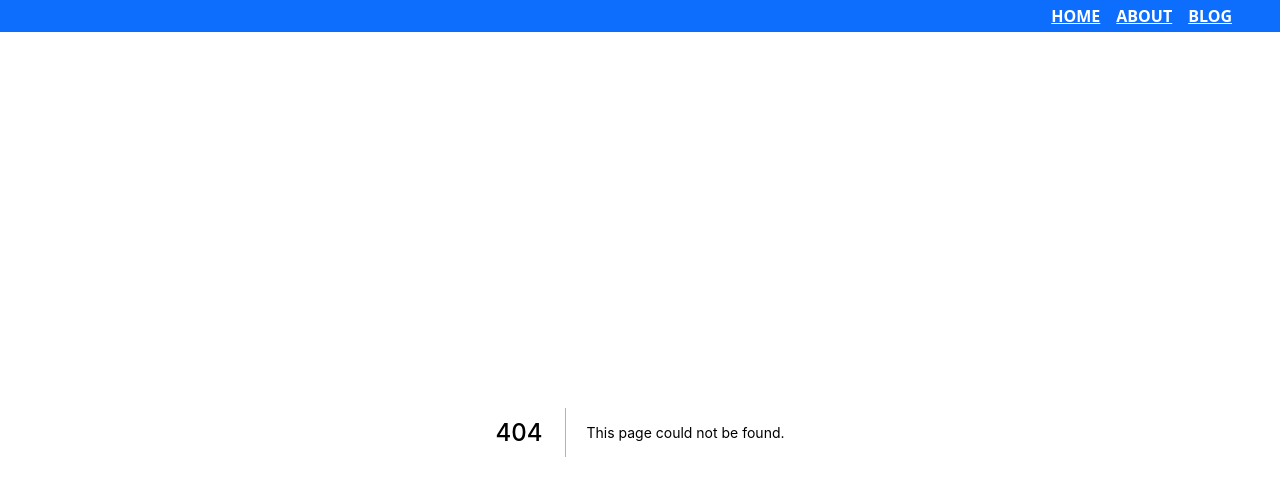
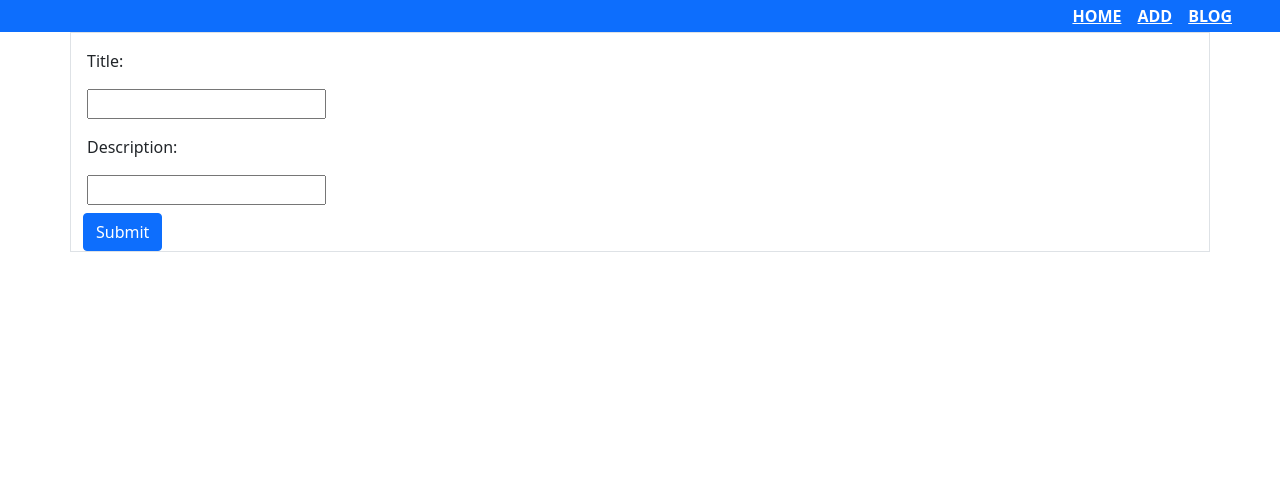
Before and after one commit to prashil-vaishnani/NextJs_Blogger_app, a Next.js app: page /Add in a window 1280 px wide. Before the commit this address had no page. Shown: the top 480 px of the page. Built offline with nearby package versions, Linux system fonts and the light colour scheme.

Commit message:
api added

```diff
--- a/components/Layout.tsx
+++ b/components/Layout.tsx
@@ -9,8 +9,8 @@ const Layout = ({ children }: MyComponentProps) => {
         <Link href="/">
           <a className="text-white fw-bold ">Home</a>
         </Link>
-        <Link href="/about">
-          <a className="text-white fw-bold px-3">about</a>
+        <Link href="/Add">
+          <a className="text-white fw-bold px-3">Add</a>
         </Link>
         <Link href="/blog">
           <a className="text-white fw-bold">blog</a>
--- /dev/null
+++ b/pages/Add/index.tsx
@@ -0,0 +1,63 @@
+import Head from "next/head";
+import { useState } from "react";
+
+const AddBlog = () => {
+  const [title, setTitle] = useState("");
+  const [description, setDescription] = useState("");
+
+  const titleHandler = async (e: { preventDefault: () => void }) => {
+    e.preventDefault();
+
+    const response = await fetch("/api/hello", {
+      method: "POST",
+      headers: {
+        "Content-Type": "application/json",
+      },
+      body: JSON.stringify({ title, description }),
+    });
+
+    if (!response.ok) {
+      throw new Error(`Error: ${response.status}`);
+    }
+
+    const data = await response.json();
+    console.log("POST: ", data);
+    setTitle("");
+    setDescription("");
+  };
+  return (
+    <>
+      <Head>
+        <title>ADD Blog</title>
+      </Head>
+      <div className="container border ">
+        <form>
+          <label htmlFor="title" className="ms-1  row mt-3 ">
+            Title:
+          </label>
+          <input
+            id="title"
+            className="ms-1 mt-3 align-item-center row "
+            value={title}
+            onChange={(e) => setTitle(e.target.value)}
+            type="text"
+          />
+          <label htmlFor="dec" className="ms-1  row mt-3 ">
+            Description:
+          </label>
+          <input
+            id="dec"
+            className="ms-1 mt-3 align-item-center row "
+            value={description}
+            onChange={(e) => setDescription(e.target.value)}
+            type="text"
+          />
+          <button className="mt-2 btn btn-primary" onClick={titleHandler}>
+            Submit
+          </button>
+        </form>
+      </div>
+    </>
+  );
+};
+export default AddBlog;
--- a/pages/api/hello.ts
+++ b/pages/api/hello.ts
@@ -1,13 +1,25 @@
 // Next.js API route support: https://nextjs.org/docs/api-routes/introduction
-import type { NextApiRequest, NextApiResponse } from 'next'
+import type { NextApiRequest, NextApiResponse } from "next";
 
-type Data = {
-  name: string
-}
+import { default as blogs } from "../../blog_details.json";
+
+type Data = { id: string; title: string; description: string };
 
 export default function handler(
   req: NextApiRequest,
-  res: NextApiResponse<Data>
+  res: NextApiResponse<Data[]>
 ) {
-  res.status(200).json({ name: 'John Doe' })
+  if (req.method === "GET") {
+    res.status(200).json(blogs);
+  } else if (req.method === "POST") {
+    const title: string = req.body.title;
+    const description: string = req.body.description;
+    const b: Data = {
+      id: Date.now().toString(),
+      title,
+      description,
+    };
+    blogs.push(b);
+    res.status(201).json(b);
+  }
 }
--- /dev/null
+++ b/pages/api/userDate.tsx
@@ -0,0 +1,12 @@
+import type { NextApiRequest, NextApiResponse } from "next";
+
+type Data = {
+  name: string;
+};
+
+export default function handler(
+  req: NextApiRequest,
+  res: NextApiResponse<Data>
+) {
+  res.status(200).json({ name: "John Doe" });
+}
```
Also changed, not shown: pages/about/index.tsx (deleted, +0 -13 lines), pages/blog/[slug].tsx (+9 -4 lines), pages/blog/index.tsx (+15 -2 lines).
